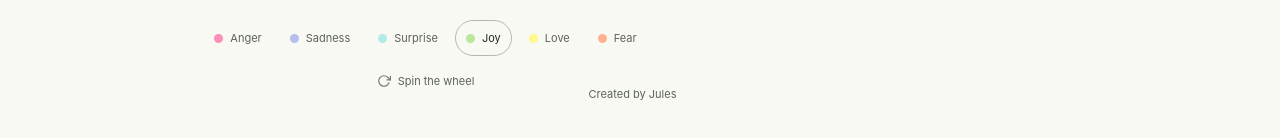
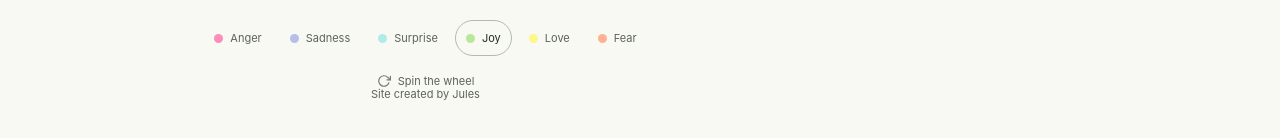
Before and after one commit to juleshaggard/department-of-emotions, a React (Vite) app: page / in a window 1280 px wide. Shown: the part 652-790 px from the top of the page. Built offline with nearby package versions, Linux system fonts and the light colour scheme.

Commit message:
Update Site source

```diff
--- a/src/explorer/EmotionExplorer.jsx
+++ b/src/explorer/EmotionExplorer.jsx
@@ -135,7 +135,7 @@ export default function EmotionExplorer() {
           </div>
 
           <EmotionDetails active={active} familyColor={familyColors[active.primary.name]} />
-          <footer className="explorer-footer"><a href="https://www.haggard.design/" target="_blank" rel="noreferrer">Created by Jules</a></footer>
+          <footer className="explorer-footer"><a href="https://www.haggard.design/" target="_blank" rel="noreferrer">Site created by Jules</a></footer>
         </div>
       </main>
     </div>
--- a/src/explorer/explorer.css
+++ b/src/explorer/explorer.css
@@ -69,7 +69,7 @@
 .experience-section ol { list-style: none; margin: 22px 0 0; padding: 0; }
 .experience-section li { display: grid; grid-template-columns: 23px 1fr; gap: 12px; align-items: baseline; margin-bottom: 18px; }
 .experience-section li p { margin: 0; font-size: 14px; line-height: 1.7; }
-.explorer-footer { grid-column: 1 / -1; grid-row: 2; padding: 24px 0 28px; text-align: center; color: var(--muted); font-size: 11px; line-height: 1.7; }
+.explorer-footer { grid-column: 1; grid-row: 2; padding: 24px 0 28px; text-align: center; color: var(--muted); font-size: 11px; line-height: 1.7; }
 /* Raise only the link above the sticky controls' transparent area. */
 .explorer-footer a { position: relative; z-index: 1; text-decoration: none; }
 .explorer-footer a:hover { text-decoration: underline; }
@@ -82,6 +82,11 @@
   .explorer-main { padding-inline: 28px; }
   .explorer-layout { grid-template-columns: minmax(0, 1fr) 310px; column-gap: 32px; }
   .emotion-reading h1 { font-size: 40px; }
+}
+
+@media (min-width: 781px) and (max-width: 860px) {
+  .family-navigation { gap: 4px; }
+  .family-navigation button { padding-inline: 4px; }
 }
 
 @media (max-width: 780px), (max-height: 600px) {
```
Also changed, not shown: 2 other files (tests, documents, lock files or other folders).
